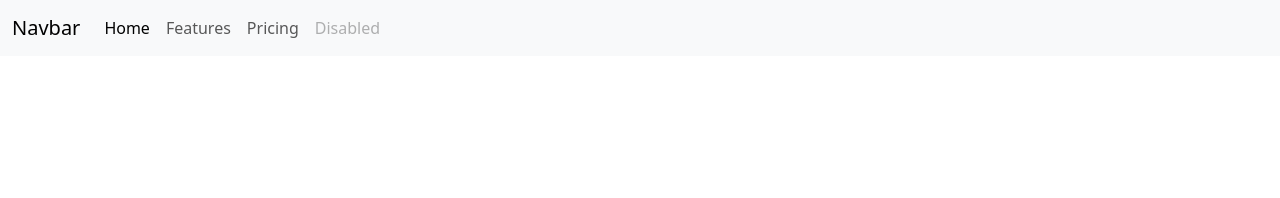
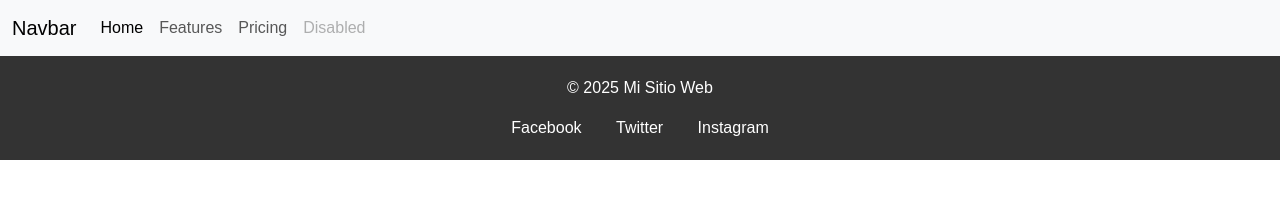
Before and after one commit to Martinezpro233/Martinezpro233.github.io, a plain HTML site: page index.html in a window 1280 px wide. Drawn offline with nearby package versions, Linux system fonts and the light colour scheme.

Commit message:
cambios de la pgina

```diff
--- a/index.html
+++ b/index.html
@@ -23,8 +23,57 @@
       </nav>
 
     <title>Document</title>
+    <style>
+        * {
+            margin: 0;
+            padding: 0;
+            box-sizing: border-box;
+        }
+
+        body {
+            font-family: Arial, sans-serif;
+        }
+
+        /* Estilos del footer */
+        .footer {
+            background-color: #333;
+            color: white;
+            padding: 20px;
+            text-align: center;
+        }
+
+        .footer .footer-content {
+            max-width: 1200px;
+            margin: 0 auto;
+        }
+
+        .footer .social-links {
+            margin-top: 10px;
+        }
+
+        .footer .social-links a {
+            color: white;
+            text-decoration: none;
+            margin: 0 15px;
+            font-size: 16px;
+        }
+
+        .footer .social-links a:hover {
+            text-decoration: underline;
+        }
+
+    </style>
 </head>
 <body>
-
+    <footer class="footer">
+        <div class="footer-content">
+            <p>&copy; 2025 Mi Sitio Web</p>
+            <div class="social-links">
+                <a href="#" target="_blank">Facebook</a>
+                <a href="#" target="_blank">Twitter</a>
+                <a href="#" target="_blank">Instagram</a>
+            </div>
+        </div>
+    </footer>
 </body>
 </html>
```
